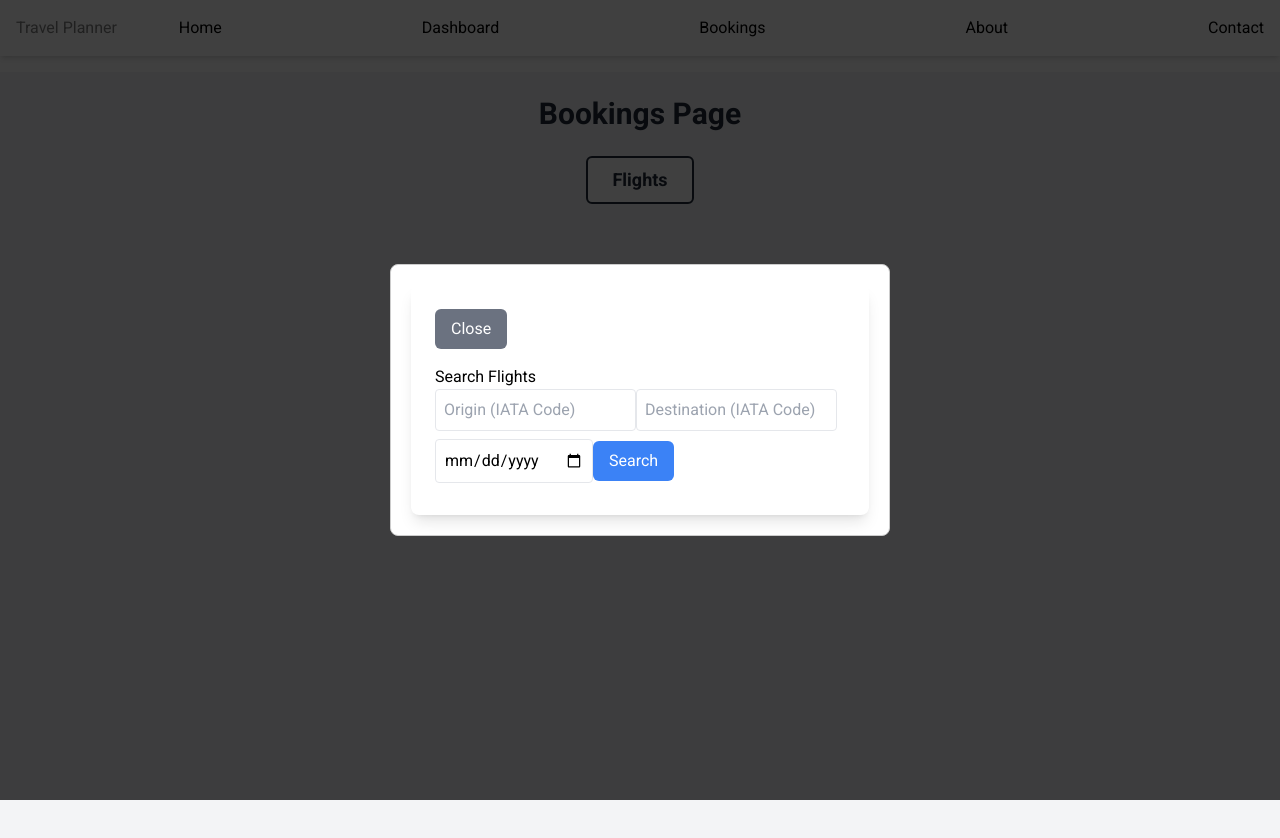
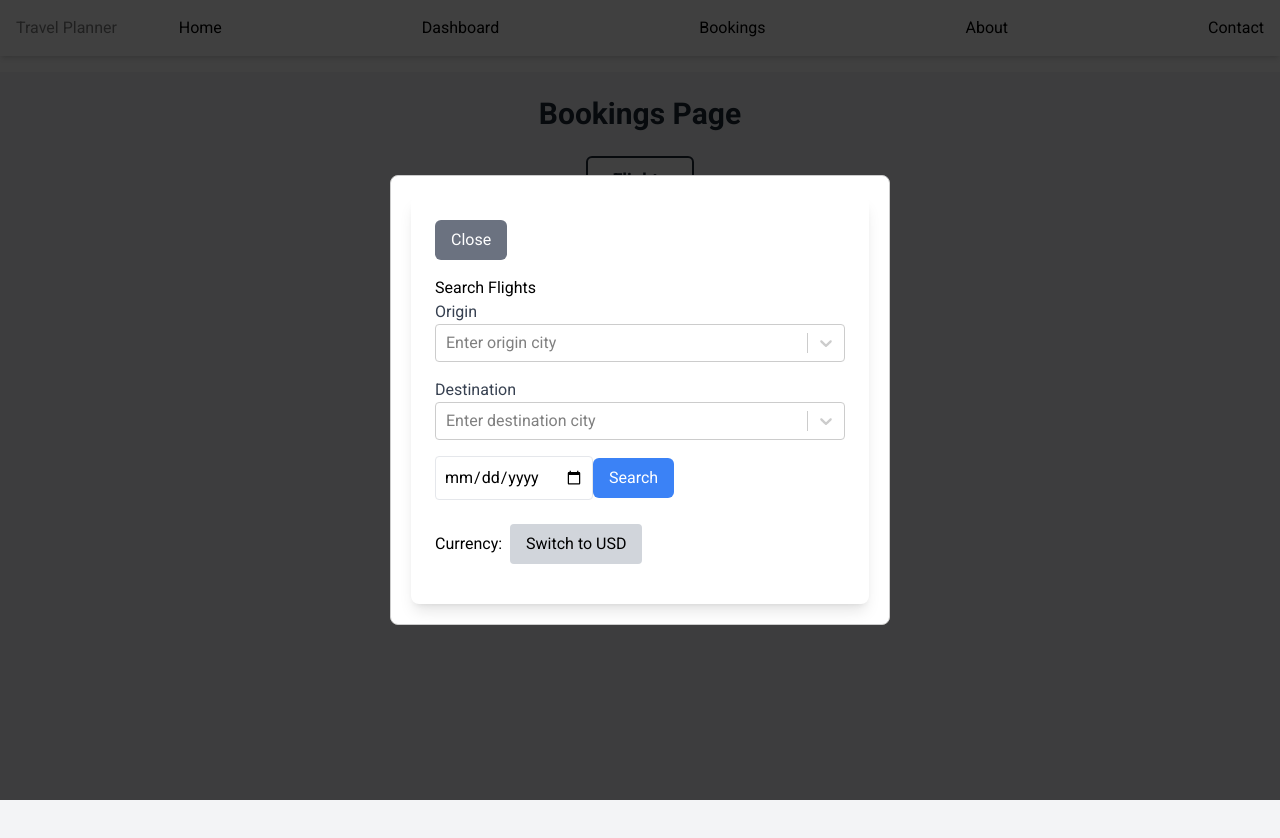
Before and after one commit to adamnhan/travelPlannerFrThisTime, a React (Create React App) app: page /bookings in a window 1280 px wide. Both pictures are taken after a click on the button "Flights". Shown: the top 838 px of the page. Built offline with nearby package versions, Linux system fonts and the light colour scheme.

Commit message:
added ability to search flights and toggle usd and eur

```diff
--- /dev/null
+++ b/config-overrides.js
@@ -0,0 +1,12 @@
+const webpack = require('webpack');
+
+module.exports = function override(config, env) {
+  config.resolve.fallback = {
+    ...config.resolve.fallback,
+    util: require.resolve('util/'),
+    http: require.resolve('stream-http'),
+    https: require.resolve('https-browserify'),
+    url: require.resolve('url/'),
+  };
+  return config;
+};
--- a/src/components/FlightSearch.js
+++ b/src/components/FlightSearch.js
@@ -1,11 +1,13 @@
 import React, { useState } from 'react';
 import axios from 'axios';
 import { getAccessToken } from '../utility/amadeusApi'; // Adjust the import path as needed
+import AsyncSelect from 'react-select/async';
 
 const FlightSearch = ({ origin, setOrigin, destination, setDestination }) => {
   const [flights, setFlights] = useState([]);
   const [departureDate, setDepartureDate] = useState('');
   const [error, setError] = useState('');
+  const [currency, setCurrency] = useState('EUR');
 
   const searchFlights = async () => {
     try {
@@ -21,35 +23,85 @@ const FlightSearch = ({ origin, setOrigin, destination, setDestination }) => {
           originLocationCode: origin,
           destinationLocationCode: destination,
           departureDate: departureDate,
-          adults: 1
+          adults: 1,
+          currencyCode: currency
         }
       });
 
       console.log('Flight Search Response:', response.data);
-      setFlights(response.data.data);
+      // Filter for direct flights only
+      const directFlights = response.data.data.filter(flight => {
+        return flight.itineraries[0].segments.length === 1;
+      });
+
+      setFlights(directFlights);
+      if (directFlights.length === 0) {
+        setError('No direct flights available for the selected locations.');
+      }
     } catch (error) {
       console.error('Error fetching flight data:', error);
       setError('Failed to fetch flight data. Please check the input values and try again.');
     }
   };
 
+  const fetchCitySuggestions = async (inputValue) => {
+    console.log('Fetching suggestions for:', inputValue); // Debugging line
+    if (!inputValue) {
+      console.log('No input value provided.'); // Debugging line
+      return [];
+    }
+
+    try {
+      const response = await axios.get('http://localhost:5000/api/city-suggestions', {
+        params: { keyword: inputValue }
+      });
+      console.log('Suggestions response:', response.data); // Debugging line
+      return response.data;
+    } catch (error) {
+      console.error('Error fetching city suggestions:', error);
+      return [];
+    }
+  };
+
+  const handleOriginChange = (selectedOption) => {
+    console.log('Selected origin:', selectedOption);
+    setOrigin(selectedOption ? selectedOption.value : '');
+  };
+
+  const handleDestinationChange = (selectedOption) => {
+    console.log('Selected Destination:', selectedOption);
+    setDestination(selectedOption ? selectedOption.value : '');
+  };
+
+  const toggleCurrency = () => {
+    setCurrency(prevCurrency => (prevCurrency === 'EUR' ? 'USD' : 'EUR'));
+  };
+
   return (
     <div>
       <h1>Search Flights</h1>
-      <input
-        type="text"
-        placeholder="Origin (IATA Code)"
-        value={origin}
-        onChange={e => setOrigin(e.target.value)}
-        className="mb-2 p-2 border rounded"
-      />
-      <input
-        type="text"
-        placeholder="Destination (IATA Code)"
-        value={destination}
-        onChange={e => setDestination(e.target.value)}
-        className="mb-2 p-2 border rounded"
-      />
+      <div className="mb-4">
+        <label htmlFor="origin" className="block text-gray-700">Origin</label>
+        <AsyncSelect
+          id="origin"
+          value={origin ? { value: origin, label: origin } : null}
+          onChange={handleOriginChange}
+          loadOptions={(inputValue, callback) => fetchCitySuggestions(inputValue).then(callback)}
+          placeholder="Enter origin city"
+          defaultOptions
+        />
+      </div>
+      <div className="mb-4">
+        <label htmlFor="destination" className="block text-gray-700">Destination</label>
+        <AsyncSelect
+          id="destination"
+          value={destination ? { value: destination, label: destination } : null}
+          onChange={handleDestinationChange}
+          loadOptions={(inputValue, callback) => fetchCitySuggestions(inputValue).then(callback)}
+          placeholder="Enter destination city"
+          defaultOptions
+        />
+      </div>
       <input
         type="date"
         value={departureDate}
@@ -58,13 +110,27 @@ const FlightSearch = ({ origin, setOrigin, destination, setDestination }) => {
       />
       <button onClick={searchFlights} className="bg-blue-500 text-white px-4 py-2 rounded-md">Search</button>
       {error && <p className="text-red-500">{error}</p>}
-      <ul>
+
+      {/* Currency Toggle Button */}
+      <div className="mt-4 flex items-center">
+        <span className="mr-2">Currency:</span>
+        <button onClick={toggleCurrency} className="bg-gray-300 px-4 py-2 rounded">
+          {currency === 'EUR' ? 'Switch to USD' : 'Switch to EUR'}
+        </button>
+      </div>
+
+      <div className="grid grid-cols-1 md:grid-cols-2 lg:grid-cols-3 gap-4 mt-4">
         {flights.map(flight => (
-          <li key={flight.id}>
-            {flight.itineraries[0].segments[0].departure.iataCode} to {flight.itineraries[0].segments[0].arrival.iataCode} - {flight.price.total} {flight.price.currency}
-          </li>
+          <div key={flight.id} className="bg-white p-4 border border-gray-200 rounded shadow">
+            <div className="mb-2 font-semibold text-lg">
+              {flight.itineraries[0].segments[0].departure.iataCode} to {flight.itineraries[0].segments[0].arrival.iataCode}
+            </div>
+            <div className="text-blue-600 font-bold">
+              {flight.price.total} {flight.price.currency}
+            </div>
+          </div>
         ))}
-      </ul>
+      </div>
     </div>
   );
 };
```
Also changed, not shown: package.json (+10 -3 lines), 2 other files (tests, documents, lock files or other folders).
